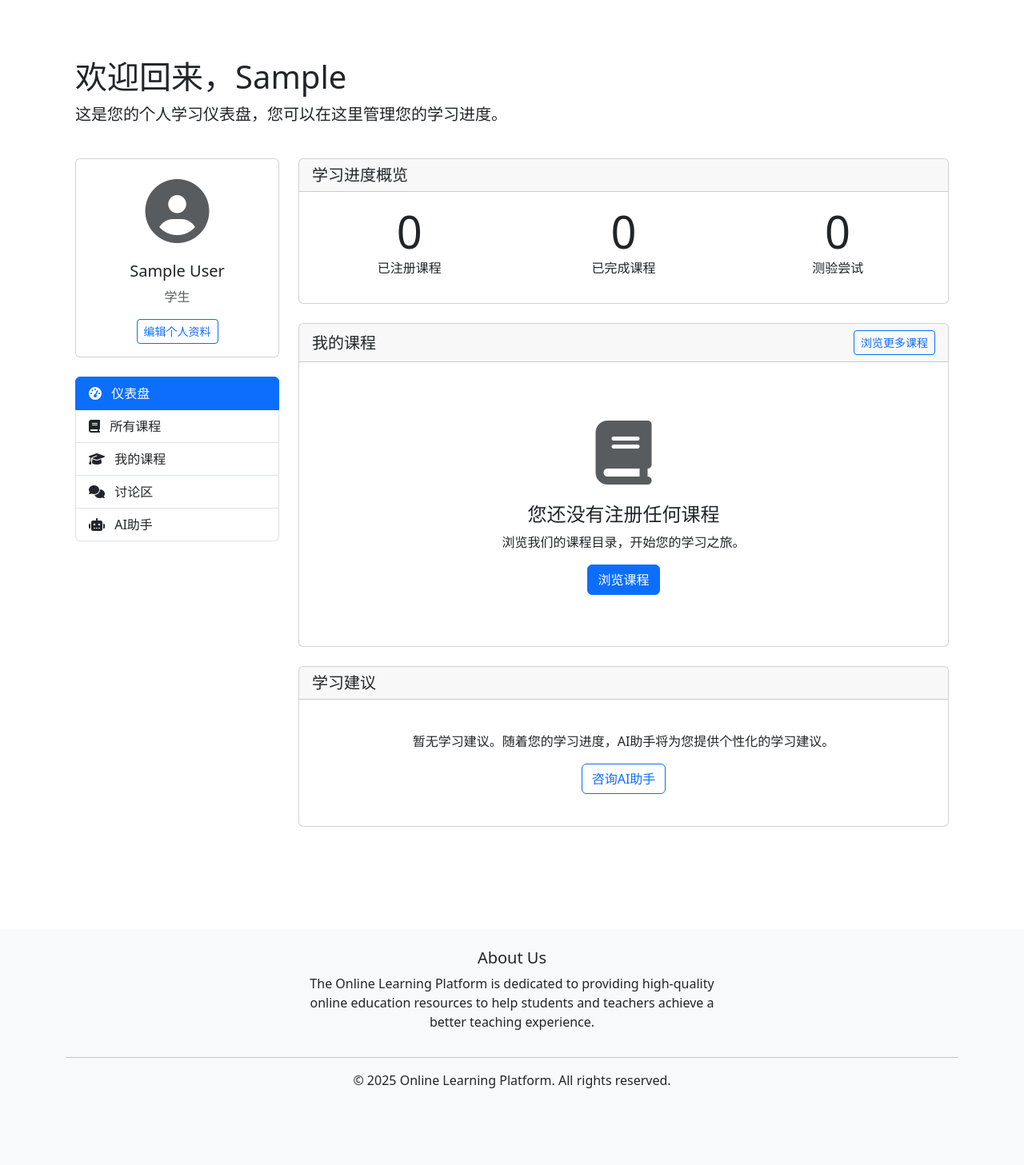
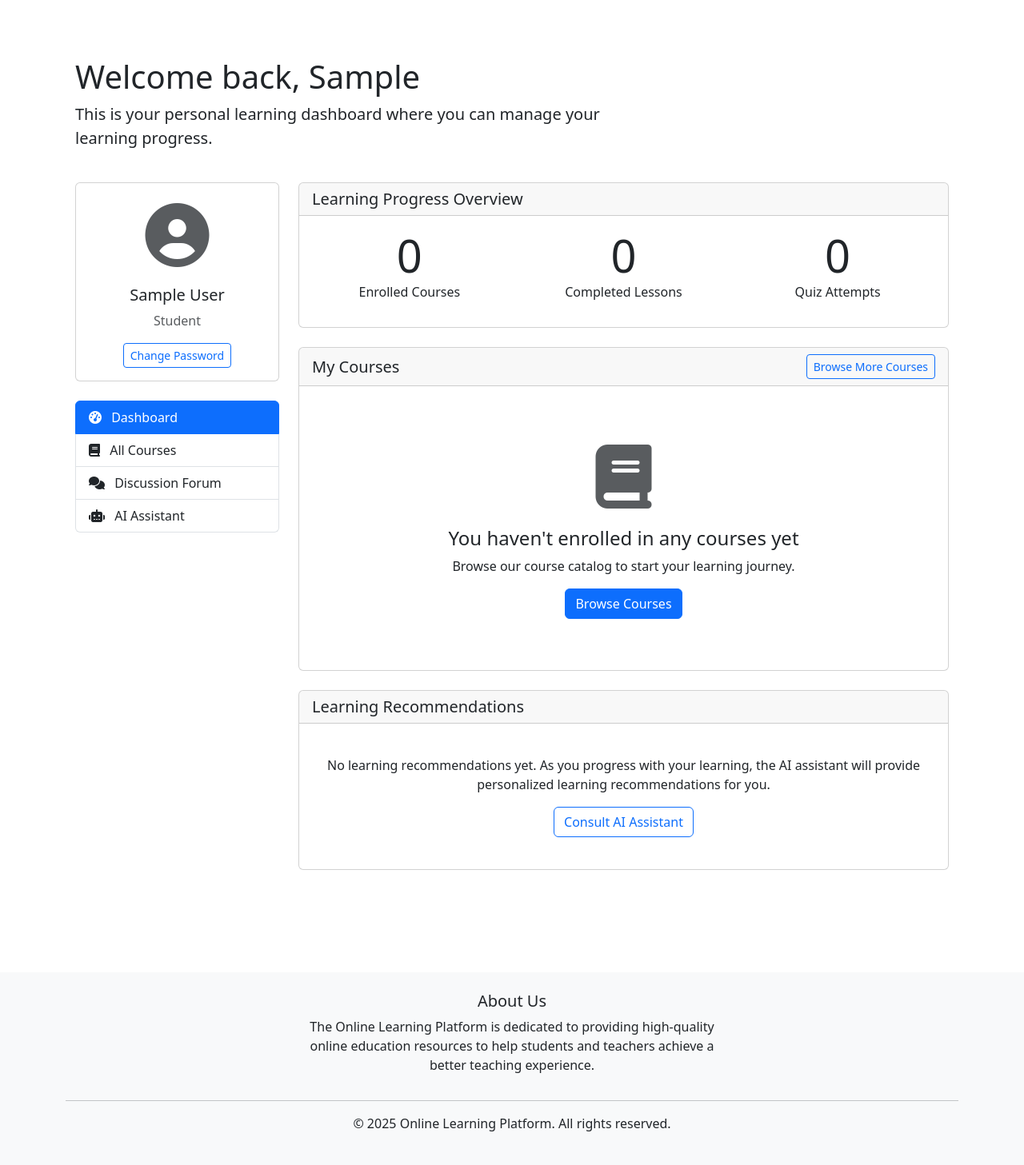
Before and after one commit to Kra828/5012IT_project, a Django app: page /dashboard/ in a window 1280 px wide. Shown: the part 56-1513 px from the top of the page at 80% size. Before the commit the page ends 1417 px from the top, so only its background shows below. Run offline with Django 5.2, Linux system fonts and the light colour scheme; the visitor is signed in with stand-in values (Sample User, id 1); some libraries are stand-ins or nearby versions.

Commit message:
Update dashboard, delete profile and improve authentication UI

```diff
--- a/requirements.txt
+++ b/requirements.txt
@@ -1,5 +1,5 @@
 Django==5.1.7
-django-allauth==0.65.4
+django-allauth==65.4.1
 django-crispy-forms==2.3
 django-ckeditor==6.7.2
 Pillow==11.1.0
--- a/templates/base.html
+++ b/templates/base.html
@@ -71,10 +71,6 @@
                             </a>
                             <ul class="dropdown-menu dropdown-menu-end" aria-labelledby="navbarDropdown">
                                 <li><a class="dropdown-item" href="{% url 'dashboard' %}">Dashboard</a></li>
-                                <li><a class="dropdown-item" href="{% url 'accounts:profile' %}">Profile</a></li>
-                                {% if user.is_teacher %}
-                                    <li><a class="dropdown-item" href="{% url 'courses:teacher_course_list' %}">My Courses</a></li>
-                                {% endif %}
                                 <li><hr class="dropdown-divider"></li>
                                 <li><a class="dropdown-item" href="{% url 'account_logout' %}">Logout</a></li>
                             </ul>
--- a/templates/dashboard.html
+++ b/templates/dashboard.html
@@ -1,25 +1,23 @@
 {% extends 'base.html' %}
 
-{% block title %}仪表盘 - 在线学习平台{% endblock %}
+{% block title %}Dashboard - Online Learning Platform{% endblock %}
 
 {% block content %}
     <div class="container py-5">
         <div class="row mb-4">
             <div class="col-md-8">
-                <h1>欢迎回来，{{ user.first_name|default:user.username }}</h1>
-                <p class="lead">这是您的个人学习仪表盘，您可以在这里管理您的学习进度。</p>
+                <h1>Welcome back, {{ user.first_name|default:user.username }}</h1>
+                <p class="lead">This is your personal learning dashboard where you can manage your learning progress.</p>
             </div>
             <div class="col-md-4 text-end">
                 {% if user.is_teacher %}
-                    <a href="{% url 'courses:teacher_course_list' %}" class="btn btn-primary">
-                        <i class="fas fa-plus-circle"></i> 管理我的课程
-                    </a>
+                    <!-- 移除管理我的课程按钮 -->
                 {% endif %}
             </div>
         </div>
 
         <div class="row">
-            <!-- 左侧边栏 -->
+            <!-- Left Sidebar -->
             <div class="col-md-3">
                 <div class="card mb-4">
                     <div class="card-body text-center">
@@ -33,67 +31,66 @@
                         {% endif %}
                         <h5>{{ user.get_full_name|default:user.username }}</h5>
                         <p class="text-muted">
-                            {% if user.is_teacher %}教师{% else %}学生{% endif %}
+                            {% if user.is_teacher %}Teacher{% else %}Student{% endif %}
                         </p>
-                        <a href="{% url 'accounts:profile' %}" class="btn btn-sm btn-outline-primary">
-                            编辑个人资料
+                        <!-- 更改密码按钮 -->
+                        <a href="{% url 'account_change_password' %}" class="btn btn-sm btn-outline-primary">
+                            Change Password
                         </a>
                     </div>
                 </div>
 
                 <div class="list-group mb-4">
                     <a href="#" class="list-group-item list-group-item-action active">
-                        <i class="fas fa-tachometer-alt me-2"></i> 仪表盘
+                        <i class="fas fa-tachometer-alt me-2"></i> Dashboard
                     </a>
                     <a href="{% url 'courses:course_list' %}" class="list-group-item list-group-item-action">
-                        <i class="fas fa-book me-2"></i> 所有课程
+                        <i class="fas fa-book me-2"></i> All Courses
                     </a>
                     {% if user.is_student %}
-                        <a href="#enrolled-courses" class="list-group-item list-group-item-action">
-                            <i class="fas fa-graduation-cap me-2"></i> 我的课程
-                        </a>
+                        <!-- 移除我的课程链接 -->
                     {% endif %}
                     <a href="{% url 'forum:board_list' %}" class="list-group-item list-group-item-action">
-                        <i class="fas fa-comments me-2"></i> 讨论区
+                        <i class="fas fa-comments me-2"></i> Discussion Forum
                     </a>
                     <a href="{% url 'ai_assistant:home' %}" class="list-group-item list-group-item-action">
-                        <i class="fas fa-robot me-2"></i> AI助手
+                        <i class="fas fa-robot me-2"></i> AI Assistant
                     </a>
                 </div>
             </div>
 
-            <!-- 主要内容 -->
+            <!-- Main Content -->
             <div class="col-md-9">
                 {% if user.is_student %}
-                    <!-- 学生仪表盘 -->
+                    <!-- Student Dashboard -->
                     <div class="card mb-4">
                         <div class="card-header">
-                            <h5 class="mb-0">学习进度概览</h5>
+                            <h5 class="mb-0">Learning Progress Overview</h5>
                         </div>
                         <div class="card-body">
                             <div class="row text-center">
                                 <div class="col-md-4">
                                     <div class="display-4">{{ enrolled_courses|default:"0" }}</div>
-                                    <p>已注册课程</p>
+                                    <p>Enrolled Courses</p>
                                 </div>
                                 <div class="col-md-4">
                                     <div class="display-4">{{ completed_lessons|default:"0" }}</div>
-                                    <p>已完成课程</p>
+                                    <p>Completed Lessons</p>
                                 </div>
                                 <div class="col-md-4">
                                     <div class="display-4">{{ quiz_attempts|default:"0" }}</div>
-                                    <p>测验尝试</p>
+                                    <p>Quiz Attempts</p>
                                 </div>
                             </div>
                         </div>
                     </div>
 
-                    <!-- 已注册课程 -->
+                    <!-- Enrolled Courses -->
                     <div class="card mb-4" id="enrolled-courses">
                         <div class="card-header d-flex justify-content-between align-items-center">
-                            <h5 class="mb-0">我的课程</h5>
+                            <h5 class="mb-0">My Courses</h5>
                             <a href="{% url 'courses:course_list' %}" class="btn btn-sm btn-outline-primary">
-                                浏览更多课程
+                                Browse More Courses
                             </a>
                         </div>
                         <div class="card-body">
@@ -112,13 +109,13 @@
                                                 <div class="card-body">
                                                     <h5 class="card-title">{{ enrollment.course.title }}</h5>
                                                     <p class="card-text small text-muted">
-                                                        讲师: {{ enrollment.course.instructor.get_full_name|default:enrollment.course.instructor.username }}
+                                                        Instructor: {{ enrollment.course.instructor.get_full_name|default:enrollment.course.instructor.username }}
                                                     </p>
                                                     <div class="progress mb-2">
                                                         <div class="progress-bar" role="progressbar" style="width: 25%;" aria-valuenow="25" aria-valuemin="0" aria-valuemax="100">25%</div>
                                                     </div>
                                                     <a href="{% url 'courses:course_detail' enrollment.course.slug %}" class="btn btn-sm btn-primary">
-                                                        继续学习
+                                                        Continue Learning
                                                     </a>
                                                 </div>
                                             </div>
@@ -130,20 +127,20 @@
                                     <div class="display-1 text-muted mb-3">
                                         <i class="fas fa-book"></i>
                                     </div>
-                                    <h4>您还没有注册任何课程</h4>
-                                    <p>浏览我们的课程目录，开始您的学习之旅。</p>
+                                    <h4>You haven't enrolled in any courses yet</h4>
+                                    <p>Browse our course catalog to start your learning journey.</p>
                                     <a href="{% url 'courses:course_list' %}" class="btn btn-primary">
-                                        浏览课程
+                                        Browse Courses
                                     </a>
                                 </div>
                             {% endif %}
                         </div>
                     </div>
 
-                    <!-- 学习建议 -->
+                    <!-- Learning Recommendations -->
                     <div class="card mb-4">
                         <div class="card-header">
-                            <h5 class="mb-0">学习建议</h5>
+                            <h5 class="mb-0">Learning Recommendations</h5>
                         </div>
                         <div class="card-body">
                             {% if recommendations %}
@@ -160,44 +157,44 @@
                                 </div>
                             {% else %}
                                 <div class="text-center py-4">
-                                    <p>暂无学习建议。随着您的学习进度，AI助手将为您提供个性化的学习建议。</p>
+                                    <p>No learning recommendations yet. As you progress with your learning, the AI assistant will provide personalized learning recommendations for you.</p>
                                     <a href="{% url 'ai_assistant:home' %}" class="btn btn-outline-primary">
-                                        咨询AI助手
+                                        Consult AI Assistant
                                     </a>
                                 </div>
                             {% endif %}
                         </div>
                     </div>
                 {% else %}
-                    <!-- 教师仪表盘 -->
+                    <!-- Teacher Dashboard -->
                     <div class="card mb-4">
                         <div class="card-header">
-                            <h5 class="mb-0">教学概览</h5>
+                            <h5 class="mb-0">Teaching Overview</h5>
                         </div>
                         <div class="card-body">
                             <div class="row text-center">
                                 <div class="col-md-4">
                                     <div class="display-4">{{ courses_taught|default:"0" }}</div>
-                                    <p>已创建课程</p>
+                                    <p>Created Courses</p>
                                 </div>
                                 <div class="col-md-4">
                                     <div class="display-4">{{ total_students|default:"0" }}</div>
-                                    <p>学生总数</p>
+                                    <p>Total Students</p>
                                 </div>
                                 <div class="col-md-4">
                                     <div class="display-4">{{ pending_submissions|default:"0" }}</div>
-                                    <p>待批改作业</p>
+                                    <p>Pending Assignments</p>
                                 </div>
                             </div>
                         </div>
                     </div>
 
-                    <!-- 我的课程 -->
+                    <!-- My Courses -->
                     <div class="card mb-4">
                         <div class="card-header d-flex justify-content-between align-items-center">
-                            <h5 class="mb-0">我的课程</h5>
+                            <h5 class="mb-0">My Courses</h5>
                             <a href="{% url 'courses:course_create' %}" class="btn btn-sm btn-primary">
-                                <i class="fas fa-plus-circle"></i> 创建新课程
+                                <i class="fas fa-plus-circle"></i> Create New Course
                             </a>
                         </div>
                         <div class="card-body">
@@ -206,11 +203,11 @@
                                     <table class="table table-hover">
                                         <thead>
                                             <tr>
-                                                <th>课程名称</th>
-                                                <th>分类</th>
-                                                <th>学生数</th>
-                                                <th>状态</th>
-                                                <th>操作</th>
+                                                <th>Course Name</th>
+                                                <th>Category</th>
+                                                <th>Students</th>
+                                                <th>Status</th>
+                                                <th>Actions</th>
                                             </tr>
                                         </thead>
                                         <tbody>
@@ -225,9 +222,9 @@
                                                     <td>{{ course.students.count }}</td>
                                                     <td>
                                                         {% if course.is_published %}
-                                                            <span class="badge bg-success">已发布</span>
+                                                            <span class="badge bg-success">Published</span>
                                                         {% else %}
-                                                            <span class="badge bg-warning">草稿</span>
+                                                            <span class="badge bg-warning">Draft</span>
                                                         {% endif %}
                                                     </td>
                                                     <td>
@@ -248,40 +245,13 @@
                             {% else %}
                                 <div class="text-center py-5">
                                     <div class="display-1 text-muted mb-3">
-                                        <i class="fas fa-chalkboard-teacher"></i>
+                                        <i class="fas fa-book"></i>
                                     </div>
-                                    <h4>您还没有创建任何课程</h4>
-                                    <p>创建您的第一个课程，开始您的教学之旅。</p>
+                                    <h4>You haven't created any courses yet</h4>
+                                    <p>Create your first course to start your teaching journey.</p>
                                     <a href="{% url 'courses:course_create' %}" class="btn btn-primary">
-                                        创建课程
+                                        Create Course
                                     </a>
-                                </div>
-                            {% endif %}
-                        </div>
-                    </div>
-
-                    <!-- 待批改作业 -->
-                    <div class="card mb-4">
-                        <div class="card-header">
-                            <h5 class="mb-0">待批改作业</h5>
-                        </div>
-                        <div class="card-body">
-                            {% if pending_submissions %}
-                                <div class="list-group">
-                                    {% for submission in pending_submissions %}
-                                        <a href="{% url 'quizzes:grade_submission' submission.assignment.id submission.id %}" class="list-group-item list-group-item-action">
-                                            <div class="d-flex w-100 justify-content-between">
-                                                <h5 class="mb-1">{{ submission.assignment.title }}</h5>
-                                                <small>{{ submission.submitted_at|date:"Y-m-d H:i" }}</small>
-                                            </div>
-                                            <p class="mb-1">学生: {{ submission.student.get_full_name|default:submission.student.username }}</p>
-                                            <small>课程: {{ submission.assignment.course.title }}</small>
-                                        </a>
-                                    {% endfor %}
-                                </div>
-                            {% else %}
-                                <div class="text-center py-4">
-                                    <p>暂无待批改的作业。</p>
                                 </div>
                             {% endif %}
                         </div>
```
Also changed, not shown: templates/account/login.html (added, +56 -0 lines), templates/account/password_change.html (added, +58 -0 lines), templates/account/password_change_done.html (added, +27 -0 lines), templates/account/password_reset.html (added, +29 -0 lines), templates/account/password_reset_done.html (added, +29 -0 lines), templates/account/password_reset_from_key.html (added, +29 -0 lines), templates/account/password_reset_from_key_done.html (added, +29 -0 lines), templates/account/signup.html (added, +67 -0 lines), 2 other files.
